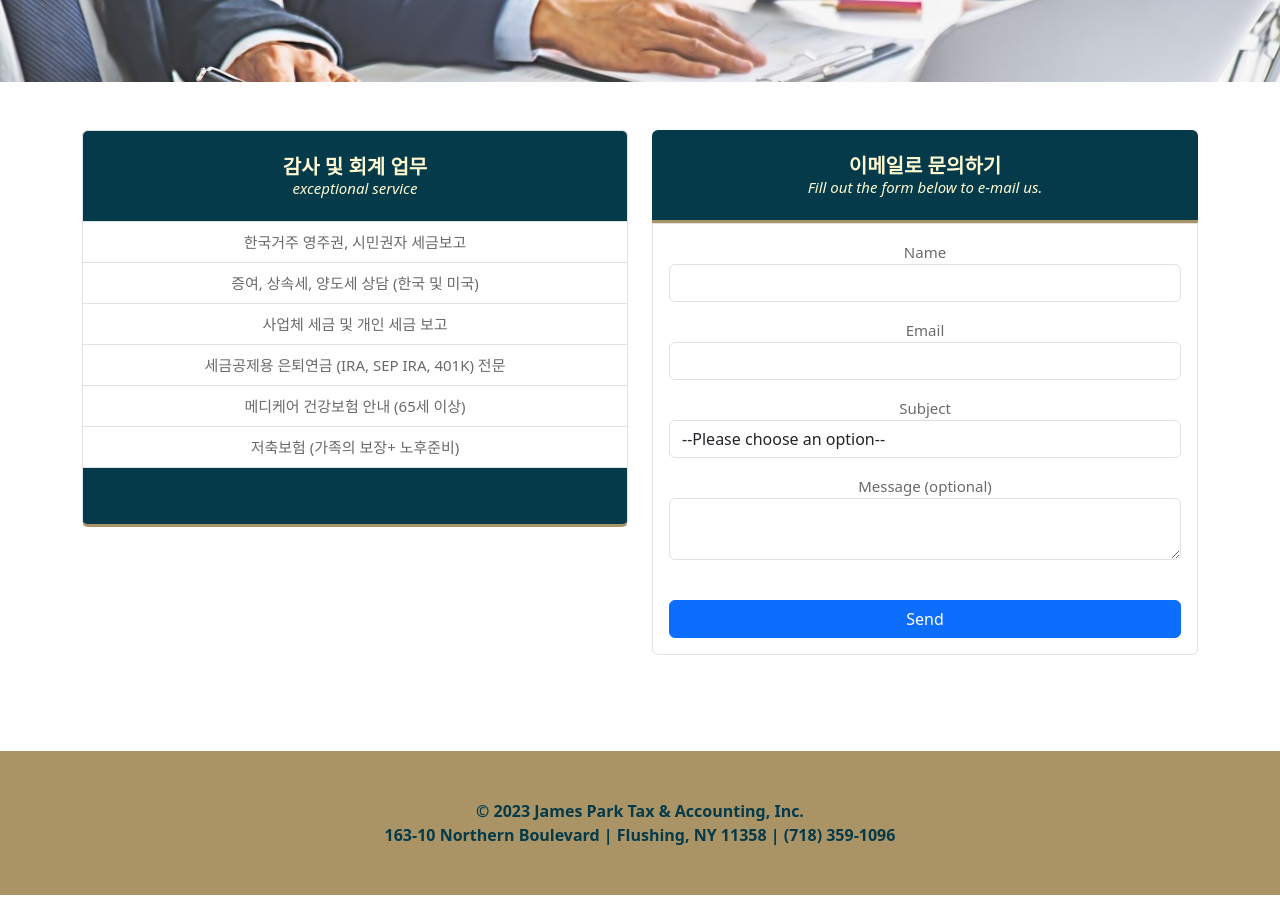
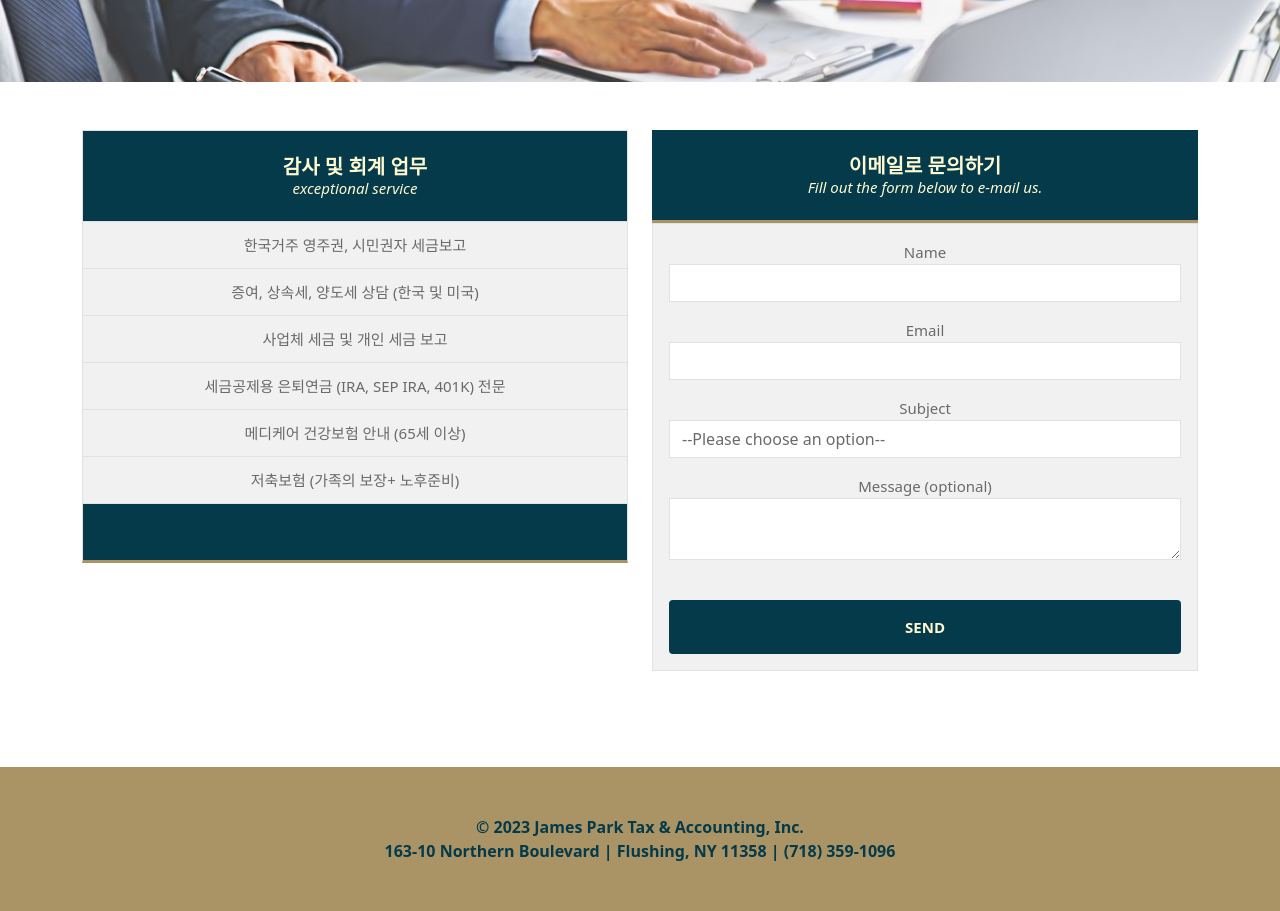
Before and after one commit to nooccarr/james-park-tax, a React (Vite) app: page /services in a window 1280 px wide. Shown: the part 380-1291 px from the top of the page. Built offline with nearby package versions, Linux system fonts and the light colour scheme.

Commit message:
Continue to style email form and button.

```diff
--- a/src/app/components/ContactForm.jsx
+++ b/src/app/components/ContactForm.jsx
@@ -27,7 +27,8 @@ const ContactForm = ({ showContactForm, handleCloseButtonClick, setShowFormSucce
   };
 
   return (
-    <Modal show={showContactForm} onHide={handleCloseButtonClick} animation={false}>
+    <Modal show={showContactForm} onHide={handleCloseButtonClick} animation={true}>
+      <div style={{ marginTop: '400px', display: 'none'}}></div>
       <Modal.Header closeButton>
         <Modal.Title>Schedule A Consultation</Modal.Title>
       </Modal.Header>{ console.log(formValues)}
--- a/src/app/components/EmailForm.jsx
+++ b/src/app/components/EmailForm.jsx
@@ -30,14 +30,14 @@ const EmailForm = () => {
 
   return (
     <aside className='pb-5'>
-        <Stack className='py-4 text-center rounded-top' style={{ backgroundColor: '#043A49', borderBottom: '3px solid #AA9465'}}>
+        <Stack className='py-4 text-center' style={{ backgroundColor: '#043A49', borderBottom: '3px solid #AA9465'}}>
           <div className='px-2'>
             <h4 className='email-form-h4'>이메일로 문의하기</h4>
             <h5 className='email-form-h5'>Fill out the form below to e-mail us.</h5>
           </div>
         </Stack>
 
-        <div className='p-3 text-center border rounded-bottom'>
+        <div className='p-3 text-center border email-form-form'>
           <form onSubmit={handleSubmit}>
             <Stack>
 
@@ -50,6 +50,7 @@ const EmailForm = () => {
                 id='name'
                 autoComplete="off"
                 className='form-control'
+                style={{ borderRadius: '0px'}}
                 value={formValues.name}
                 onChange={(e) => setFormValues({ ...formValues, name: e.target.value })}
                 required
@@ -64,6 +65,7 @@ const EmailForm = () => {
                 id='email'
                 autoComplete="off"
                 className='form-control'
+                style={{ borderRadius: '0px'}}
                 value={formValues.email}
                 onChange={(e) => setFormValues({ ...formValues, email: e.target.value })}
                 required
@@ -76,6 +78,7 @@ const EmailForm = () => {
                 name='subject'
                 id='subject'
                 className='form-control'
+                style={{ borderRadius: '0px', color: '#6A6A6A'}}
                 value={formValues.subject}
                 onChange={(e) => setFormValues({ ...formValues, subject: e.target.value })}
                 required
@@ -99,11 +102,12 @@ const EmailForm = () => {
                 id='message'
                 autoComplete="off"
                 className='form-control'
+                style={{ borderRadius: '0px'}}
                 value={formValues.message}
                 onChange={(e) => setFormValues({ ...formValues, message: e.target.value })}
               />
 
-              <Button className='mt-2'>Send</Button>
+              <button className='mt-2 email-form-button'>Send</button>
             </Stack>
           </form>
 
--- a/src/app/components/Services.jsx
+++ b/src/app/components/Services.jsx
@@ -5,6 +5,7 @@ import ListGroup from 'react-bootstrap/ListGroup';
 import EmailForm from './EmailForm';
 import PageHeader from './PageHeader';
 import '../styles/services.css';
+const ServiceItems = ['한국거주 영주권, 시민권자 세금보고', '증여, 상속세, 양도세 상담 (한국 및 미국)', '사업체 세금 및 개인 세금 보고', '세금공제용 은퇴연금 (IRA, SEP IRA, 401K) 전문', '메디케어 건강보험 안내 (65세 이상)', '저축보험 (가족의 보장+ 노후준비)'];
 
 const Services = () => {
   return (
@@ -16,41 +17,18 @@ const Services = () => {
       <Container className='my-5'>
         <Row>
           <Col>
-            <ListGroup as='ul' className='text-center'>
+            <ListGroup as='ul' className='text-center rounded-0'>
               <ListGroup.Item as='li' className='py-4' style={{ backgroundColor: '#043A49'}}>
                 <h4 className='service-li-h4'>감사 및 회계 업무</h4>
                 <h5 className='service-li-h5'>exceptional service</h5>
               </ListGroup.Item>
-              <ListGroup.Item as='li'>
-                <span className='service-li'>
-                  한국거주 영주권, 시민권자 세금보고
-                </span>
-              </ListGroup.Item>
-              <ListGroup.Item as='li'>
-                <span className='service-li'>
-                  증여, 상속세, 양도세 상담 (한국 및 미국)
-                </span>
-              </ListGroup.Item>
-              <ListGroup.Item as='li'>
-                <span className='service-li'>
-                  사업체 세금 및 개인 세금 보고
-                </span>
-              </ListGroup.Item>
-              <ListGroup.Item as='li'>
-                <span className='service-li'>
-                  세금공제용 은퇴연금 (IRA, SEP IRA, 401K) 전문
-                </span>
-              </ListGroup.Item>
-              <ListGroup.Item as='li'>
-                <span className='service-li'>
-                  메디케어 건강보험 안내 (65세 이상)
-                </span>
-              </ListGroup.Item>
-              <ListGroup.Item as='li'>
-                <span className='service-li'>
-                  저축보험 (가족의 보장+ 노후준비)
-                </span>
-              </ListGroup.Item>
+              {ServiceItems.map((item) => (
+                <ListGroup.Item as='li' key={item} style={{ backgroundColor: '#F1F1F1'}}>
+                  <span className='service-li'>
+                    {item}
+                  </span>
+                </ListGroup.Item>
+              ))}
               <ListGroup.Item as='li' className='py-3' style={{ backgroundColor: '#043A49', borderBottom: '3px solid #AA9465'}}>
                 &nbsp;
               </ListGroup.Item>
--- a/src/app/styles/about-us.css
+++ b/src/app/styles/about-us.css
@@ -9,7 +9,8 @@
 
 .header-h1 {
   color: #222;
-  font-weight: 900;
+  font-weight: 700;
+  font-size: 37px;
   margin-bottom: 16px;
 }
 
@@ -20,6 +21,8 @@
 
 .header-span {
   color: #9E9A79;
+  font-size: 37px;
+  font-weight: 700;
 }
 
 p {
--- a/src/app/styles/contact-us.css
+++ b/src/app/styles/contact-us.css
@@ -28,8 +28,11 @@ p a {
   color: #6A6A6A;
   line-height: 24px;
   font-size: 15px;
+  opacity: 1;
+  transition: 0.3s;
 }
 
 p a:hover {
-  color: lightgrey;
+  color: gray;
+  opacity: 0.7;
 }
--- a/src/app/styles/email-form.css
+++ b/src/app/styles/email-form.css
@@ -1,8 +1,12 @@
+.email-form-form {
+  background-color: #F1F1F1;
+}
+
 .email-form-h4 {
   color: #FFF9D1;
   line-height: 24px;
   font-size: 20px;
-  font-weight: 900;
+  font-weight: 700;
   margin-bottom: 0px;
 }
 
@@ -12,6 +16,24 @@
   font-weight: 400;
   font-style: italic;
   margin-bottom: 0px;
+}
+
+.email-form-button {
+  background-color: #043A49;
+  color: #FFF9D1;
+  border: none;
+  border-radius: 4px;
+  padding: 16px;
+  font-size: 15px;
+  font-weight: 700;
+  cursor: pointer;
+  text-transform: uppercase;
+  opacity: 1;
+  transition: 0.3s;
+}
+
+.email-form-button:hover {
+  opacity: 0.8;
 }
 
 form label {
@@ -28,6 +50,10 @@ form select {
   margin-bottom: 16px;
 }
 
+form select:hover {
+  cursor: pointer;
+}
+
 form textarea {
   margin-bottom: 32px;
 }
--- a/src/app/styles/header.css
+++ b/src/app/styles/header.css
@@ -6,10 +6,13 @@ header {
 .header-tel {
   color: #9E9A79;
   text-decoration: none;
+  opacity: 1;
+  transition: 0.3s;
 }
 
 .header-tel:hover {
   color: #FFF9D1;
+  opacity: 0.8;
 }
 
 .text-hide {
@@ -21,12 +24,15 @@ header {
   width: 45px;
   height: 45px;
   background-image: url('../kakaotalk.svg');
+  opacity: 1;
+  transition: 0.3s;
 }
 
 .icon-kakao:hover,
 .icon-kakao:focus {
   background-image: url('../kakaotalk-force.svg');
   cursor: pointer;
+  opacity: 0.8;
 }
 
 .offcanvas-kakao-image {
--- a/src/app/styles/layout.css
+++ b/src/app/styles/layout.css
@@ -1,25 +1,33 @@
 .nav-container {
   background-color: #235161;
+  position: '-webkit-sticky';
+  position: sticky;
+  top: 0;
+  z-index: 100;
 }
 
 .navlink {
   color: rgb(227, 241, 222);
   text-decoration: none;
   margin-right: 32px;
+  opacity: 1;
+  transition: 0.3s;
 }
 
 .navlink:hover,
 .navlink:focus {
-  color: #677D73;
+  opacity: 0.5;
 }
 
 .navsearch {
   color: rgb(227, 241, 222);
+  opacity: 1;
+  transition: 0.3s;
 }
 
 .navsearch:hover,
 .navsearch:focus {
-  color: #677D73;
+  opacity: 0.5;
 }
 
 /*
@@ -40,5 +48,4 @@ rgb(255, 249, 209)
 <p> font color
 #6A6A6A;
 #9E9A79;
-#222;
-*/
+#222; */
--- a/src/app/styles/services.css
+++ b/src/app/styles/services.css
@@ -11,7 +11,7 @@
   color: #FFF9D1;
   line-height: 24px;
   font-size: 20px;
-  font-weight: 900;
+  font-weight: 700;
   margin-bottom: 0px;
 }
 
@@ -22,8 +22,9 @@
   font-style: italic;
   margin-bottom: 0px;
 }
+
 .service-li {
   color: #6A6A6A;
-  line-height: 24px;
+  line-height: 30px;
   font-size: 15px;
 }
```
Also changed, not shown: src/app/components/Layout.jsx (line endings or trailing spaces).
